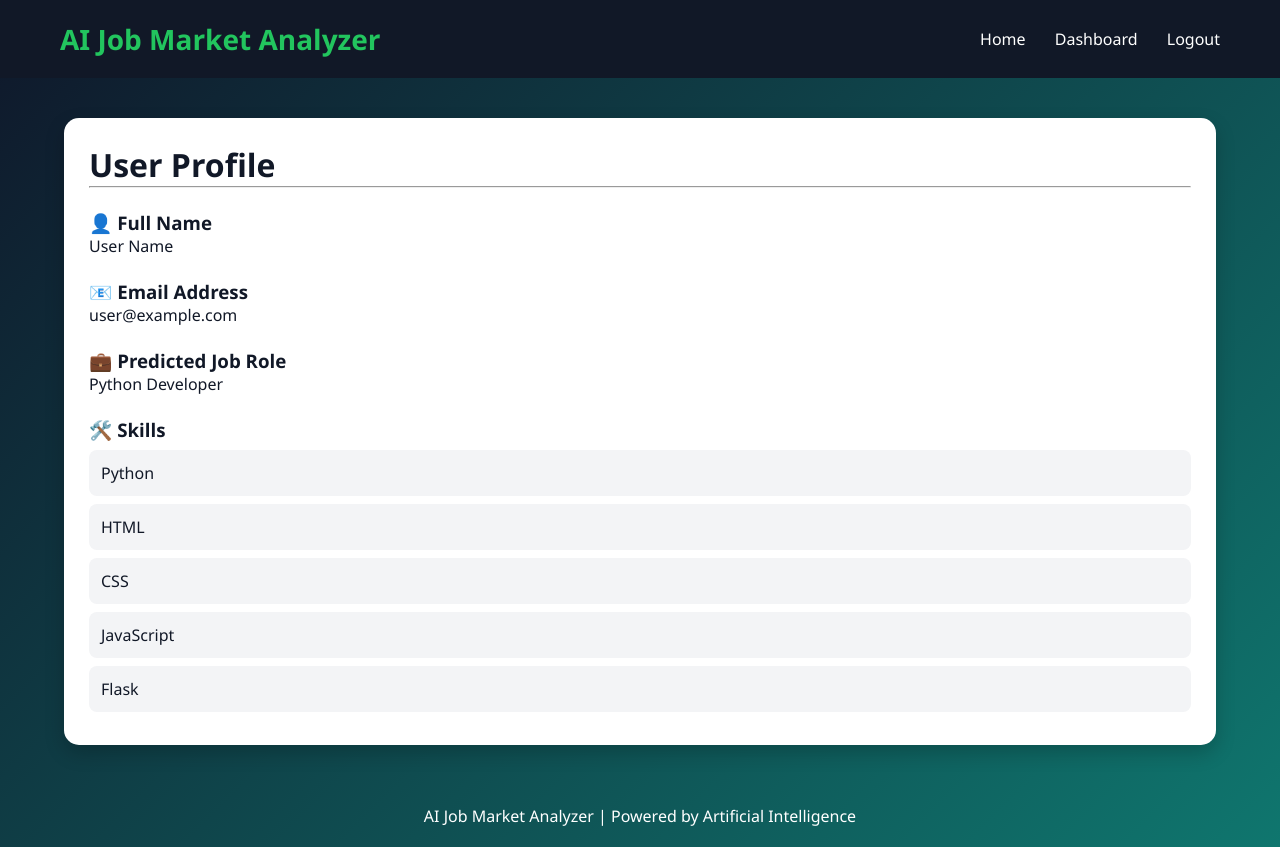
After one commit to Bharathi221001/AI-Job-Market-Analyzer, a Flask app: page /profile in a window 1280 px wide. The commit adds this page. Run offline with Flask 3, Linux system fonts and the light colour scheme; parts of the project's set-up code (start-up, migrations or seed data) failed here and were passed over.

Commit message:
Added Dynamic Resume Score

```diff
--- a/app.py
+++ b/app.py
@@ -128,6 +128,12 @@ def login():
 def logout():
     return redirect(url_for("login"))
 
+# ---------------- Profile ----------------
+
+@app.route("/profile")
+def profile():
+    return render_template("profile.html")
+
 # ---------------- About ----------------
 
 @app.route("/about")
@@ -186,17 +192,26 @@ def predict():
         1 if "Flask" in skills else 0,
         1 if "SQL" in skills else 0
     ]]
-
     prediction = model.predict(features)
     predicted_role = label_encoder.inverse_transform(prediction)[0]
+
+    # -------- Resume Score --------
+
+    total_skills = 6
+    detected_skills = len(skills)
+
+    resume_score = int((detected_skills / total_skills) * 100)
+
+    if resume_score > 100:
+        resume_score = 100
 
     return render_template(
         "result.html",
         resume_text=text,
         skills=skills,
-        predicted_role=predicted_role
+        predicted_role=predicted_role,
+        resume_score=resume_score
     )
-
 
 # ---------------- Run ----------------
 
--- a/templates/index.html
+++ b/templates/index.html
@@ -24,6 +24,7 @@
     <a href="{{ url_for('register') }}">Register</a>
     <a href="{{ url_for('login') }}">Login</a>
     <a href="{{ url_for('logout') }}">Logout</a>
+    <a href="{{ url_for('profile') }}">Profile</a>
     <a href="{{ url_for('about') }}">About</a>
     <a href="{{ url_for('contact') }}">Contact</a>
 </div>
--- /dev/null
+++ b/templates/profile.html
@@ -0,0 +1,69 @@
+<!DOCTYPE html>
+<html lang="en">
+<head>
+    <meta charset="UTF-8">
+    <meta name="viewport" content="width=device-width, initial-scale=1.0">
+    <title>Profile</title>
+
+    <link rel="stylesheet" href="{{ url_for('static', filename='css/style.css') }}">
+</head>
+
+<body>
+
+<nav class="navbar">
+
+    <div class="logo">
+        AI Job Market Analyzer
+    </div>
+
+    <div class="nav-links">
+        <a href="{{ url_for('home') }}">Home</a>
+        <a href="{{ url_for('dashboard') }}">Dashboard</a>
+        <a href="{{ url_for('logout') }}">Logout</a>
+    </div>
+
+</nav>
+
+<div class="container">
+
+    <div class="card">
+
+        <h1>User Profile</h1>
+
+        <hr><br>
+
+        <h3>👤 Full Name</h3>
+        <p>User Name</p>
+
+        <br>
+
+        <h3>📧 Email Address</h3>
+        <p>user@example.com</p>
+
+        <br>
+
+        <h3>💼 Predicted Job Role</h3>
+        <p>Python Developer</p>
+
+        <br>
+
+        <h3>🛠️ Skills</h3>
+
+        <ul>
+            <li>Python</li>
+            <li>HTML</li>
+            <li>CSS</li>
+            <li>JavaScript</li>
+            <li>Flask</li>
+        </ul>
+
+    </div>
+
+</div>
+
+<footer>
+    AI Job Market Analyzer | Powered by Artificial Intelligence
+</footer>
+
+</body>
+</html>
```
Also changed, not shown: templates/result.html (+33 -0 lines).
